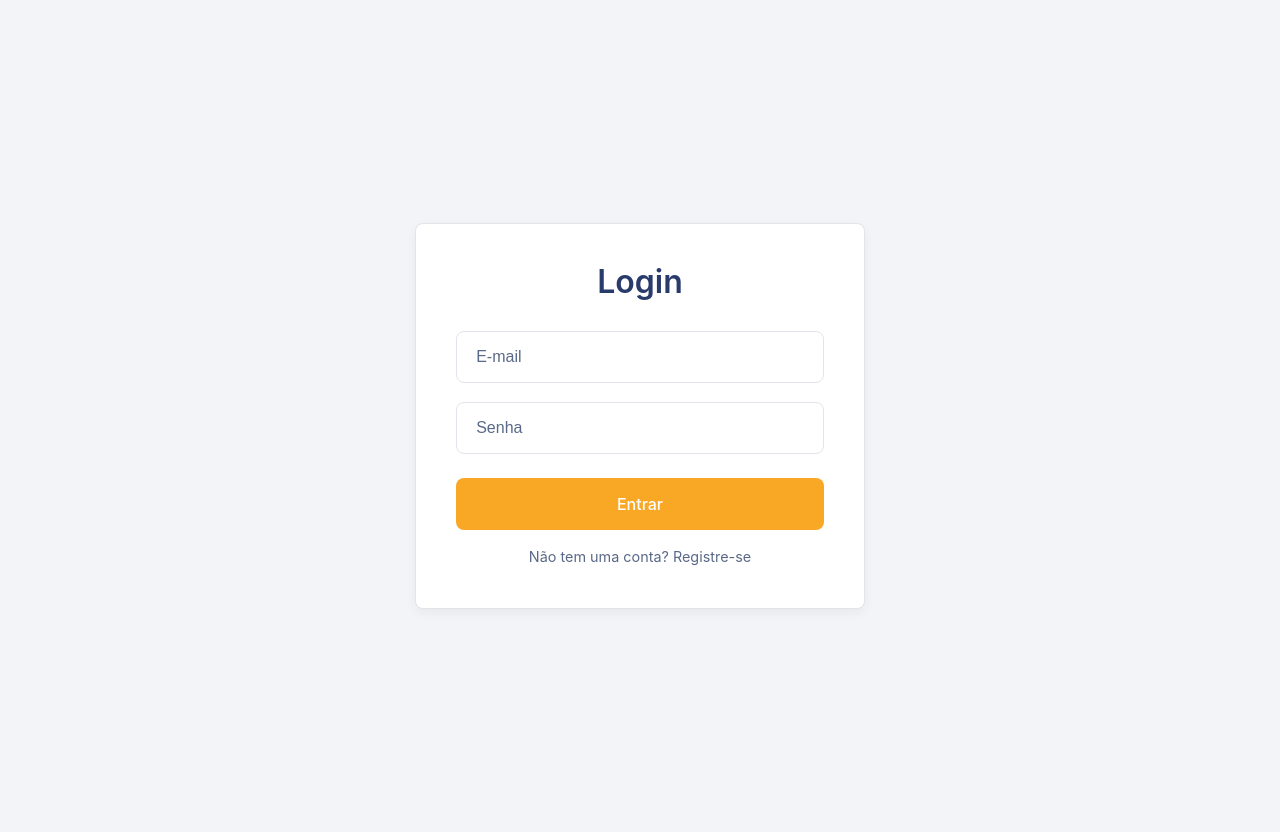
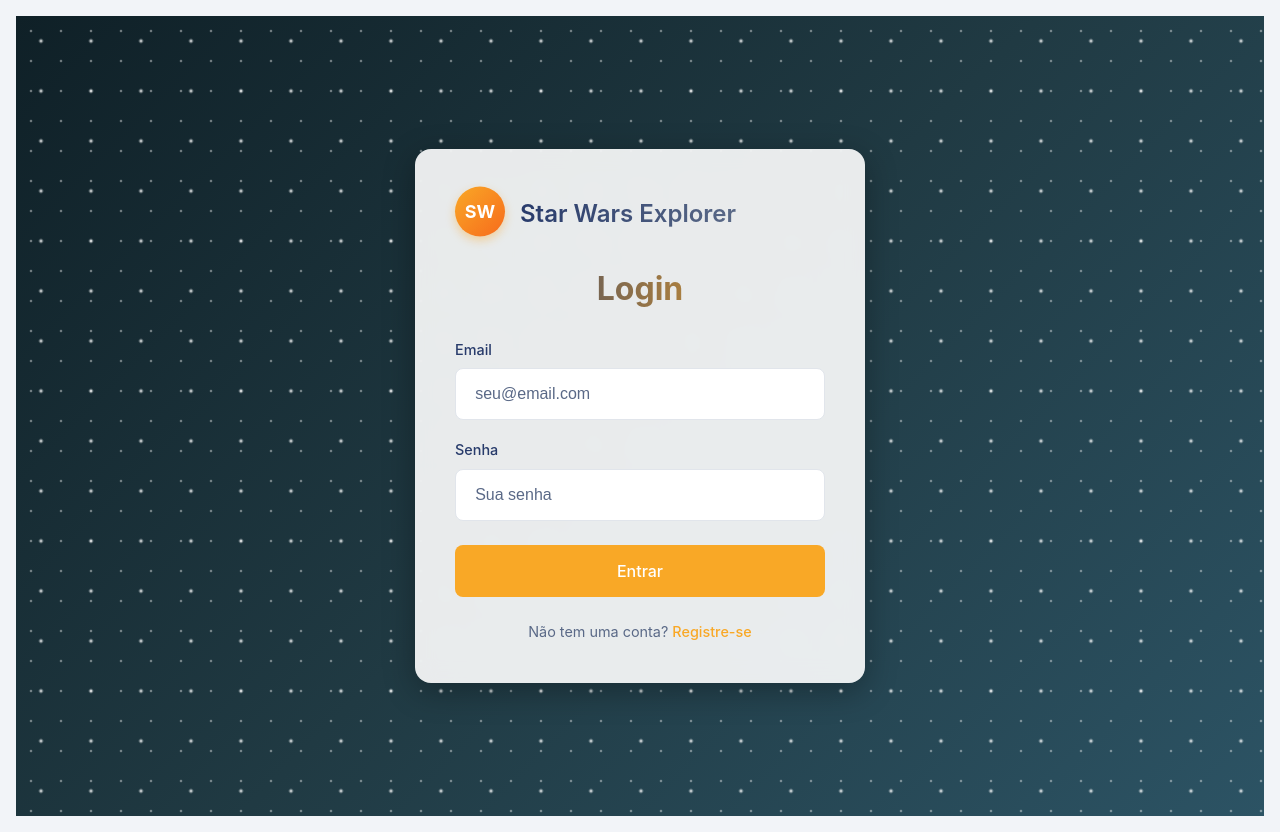
Before and after one commit to emffor/mmc-challenge, a React (Vite) app: page /login in a window 1280 px wide. Built offline with nearby package versions, Linux system fonts and the light colour scheme.

Commit message:
adicionando animações e estilização ao componente de Login; refatorando a estrutura do layout e melhorando a experiência do usuário

```diff
--- a/src/pages/Login/index.tsx
+++ b/src/pages/Login/index.tsx
@@ -1,9 +1,7 @@
-import { useState } from 'react';
+import { useState, useEffect } from 'react';
 import { useNavigate } from 'react-router-dom';
-import { Container } from '../../components/layout/Container';
 import { Input } from '../../components/ui/Input';
 import { Button } from '../../components/ui/Button';
-import { Card } from '../../components/ui/Card';
 import { Loader } from '../../components/feedback/Loader';
 import { LoginFormData } from './types';
 import * as S from './styles';
@@ -15,6 +13,11 @@
     password: ''
   });
   const [loading, setLoading] = useState(false);
+  const [animation, setAnimation] = useState(false);
+
+  useEffect(() => {
+    setAnimation(true);
+  }, []);
 
   const handleChange = (e: React.ChangeEvent<HTMLInputElement>) => {
     const { name, value } = e.target;
@@ -35,40 +38,46 @@
   };
 
   return (
-    <Container centerContent padding="2rem">
-      <Card padding="2.5rem" style={{ maxWidth: '450px', width: '100%' }}>
+    <S.AuthContainer>
+      <S.StarsBackground />
+      <S.AuthCard $show={animation}>
+        <S.LogoArea>
+          <S.LogoImage>SW</S.LogoImage>
+          <S.LogoText>Star Wars Explorer</S.LogoText>
+        </S.LogoArea>
+
         <form onSubmit={handleSubmit}>
-          <h1 style={{
-            marginBottom: '2rem',
-            fontSize: '2rem',
-            fontWeight: 600,
-            color: 'var(--text-primary)',
-            textAlign: 'center'
-          }}>
+          <S.FormTitle>
             Login
-          </h1>
+          </S.FormTitle>
 
+          <S.InputGroup>
+            <S.InputLabel>Email</S.InputLabel>
             <Input
               type="email"
               name="email"
-            placeholder="E-mail"
+              placeholder="seu@email.com"
               value={formData.email}
               onChange={handleChange}
               fullWidth
               required
             />
+          </S.InputGroup>
 
+          <S.InputGroup>
+            <S.InputLabel>Senha</S.InputLabel>
             <Input
               type="password"
               name="password"
-            placeholder="Senha"
+              placeholder="Sua senha"
               value={formData.password}
               onChange={handleChange}
               fullWidth
               required
             />
+          </S.InputGroup>
 
-          <div style={{ marginTop: '1.5rem' }}>
+          <S.ButtonWrapper>
             <Button
               type="submit"
               disabled={loading}
@@ -77,14 +86,14 @@
             >
               {loading ? <Loader size="20px" centered={false} /> : 'Entrar'}
             </Button>
-          </div>
+          </S.ButtonWrapper>
 
-          <S.Link onClick={() => navigate('/register')}>
-            Não tem uma conta? Registre-se
-          </S.Link>
+          <S.RegisterLink onClick={() => navigate('/register')}>
+            Não tem uma conta? <S.Highlight>Registre-se</S.Highlight>
+          </S.RegisterLink>
         </form>
-      </Card>
-    </Container>
+      </S.AuthCard>
+    </S.AuthContainer>
   );
 };
 
--- a/src/pages/Login/styles.ts
+++ b/src/pages/Login/styles.ts
@@ -1,4 +1,178 @@
-import styled from 'styled-components';
+import styled, { keyframes } from 'styled-components';
+
+const fadeIn = keyframes`
+  from { opacity: 0; transform: translateY(20px); }
+  to { opacity: 1; transform: translateY(0); }
+`;
+
+const float = keyframes`
+  0% { transform: translateY(0px); }
+  50% { transform: translateY(-10px); }
+  100% { transform: translateY(0px); }
+`;
+
+const twinkle = keyframes`
+  0% { opacity: 0.3; }
+  50% { opacity: 1; }
+  100% { opacity: 0.3; }
+`;
+
+export const AuthContainer = styled.div`
+  display: flex;
+  justify-content: center;
+  align-items: center;
+  min-height: 100vh;
+  background: linear-gradient(135deg, #0f2027 0%, #203a43 50%, #2c5364 100%);
+  position: relative;
+  overflow: hidden;
+  padding: 1rem;
+`;
+
+export const StarsBackground = styled.div`
+  position: absolute;
+  top: 0;
+  left: 0;
+  right: 0;
+  bottom: 0;
+
+  &:before {
+    content: '';
+    position: absolute;
+    top: 0;
+    left: 0;
+    right: 0;
+    bottom: 0;
+    background-image: radial-gradient(white, rgba(255, 255, 255, 0.2) 2px, transparent 3px);
+    background-size: 50px 50px;
+    background-position: 0 0, 25px 25px;
+    animation: ${twinkle} 4s infinite;
+  }
+
+  &:after {
+    content: '';
+    position: absolute;
+    top: 0;
+    left: 0;
+    right: 0;
+    bottom: 0;
+    background-image: radial-gradient(white, rgba(255, 255, 255, 0.15) 1px, transparent 2px);
+    background-size: 30px 30px;
+    background-position: 0 0, 15px 15px;
+    animation: ${twinkle} 3s infinite;
+    animation-delay: 1s;
+  }
+`;
+
+export const AuthCard = styled.div<{ $show: boolean }>`
+  background: rgba(255, 255, 255, 0.9);
+  backdrop-filter: blur(10px);
+  border-radius: 16px;
+  overflow: hidden;
+  box-shadow: 0 8px 32px rgba(0, 0, 0, 0.3);
+  transition: all 0.5s cubic-bezier(0.175, 0.885, 0.32, 1.275);
+  width: 100%;
+  max-width: 450px;
+  padding: 2.5rem;
+  opacity: ${props => props.$show ? 1 : 0};
+  transform: ${props => props.$show ? 'translateY(0) scale(1)' : 'translateY(20px) scale(0.98)'};
+
+  @media (max-width: 480px) {
+    padding: 1.5rem;
+  }
+
+  &:hover {
+    box-shadow: 0 12px 40px rgba(0, 0, 0, 0.4);
+  }
+`;
+
+export const LogoArea = styled.div`
+  display: flex;
+  align-items: center;
+  margin-bottom: 2rem;
+  animation: ${fadeIn} 0.8s ease;
+`;
+
+export const LogoImage = styled.div`
+  width: 50px;
+  height: 50px;
+  background: linear-gradient(135deg, var(--accent), #F76B1C);
+  border-radius: 50%;
+  display: flex;
+  align-items: center;
+  justify-content: center;
+  color: white;
+  font-weight: bold;
+  font-size: 18px;
+  box-shadow: 0 4px 10px rgba(249, 168, 38, 0.4);
+  animation: ${float} 3s ease-in-out infinite;
+  margin-right: 15px;
+`;
+
+export const LogoText = styled.h2`
+  margin: 0;
+  color: var(--text-primary);
+  font-size: 1.5rem;
+  background: linear-gradient(90deg, var(--text-primary), var(--text-secondary));
+  -webkit-background-clip: text;
+  -webkit-text-fill-color: transparent;
+  background-clip: text;
+  font-weight: 600;
+`;
+
+export const FormTitle = styled.h1`
+  font-size: 2rem;
+  margin-bottom: 2rem;
+  text-align: center;
+  background: linear-gradient(90deg, var(--text-primary), var(--accent));
+  -webkit-background-clip: text;
+  -webkit-text-fill-color: transparent;
+  font-weight: 700;
+`;
+
+export const InputGroup = styled.div`
+  margin-bottom: 1.2rem;
+  animation: ${fadeIn} 0.8s ease;
+`;
+
+export const InputLabel = styled.label`
+  display: block;
+  margin-bottom: 0.5rem;
+  font-size: 0.9rem;
+  font-weight: 500;
+  color: var(--text-primary);
+`;
+
+export const ButtonWrapper = styled.div`
+  margin-top: 1.5rem;
+  animation: ${fadeIn} 0.8s ease;
+  transition: transform 0.3s ease;
+
+  &:hover {
+    transform: translateY(-2px);
+  }
+`;
+
+export const RegisterLink = styled.p`
+  color: var(--text-secondary);
+  text-align: center;
+  margin-top: 1.5rem;
+  font-size: 0.9rem;
+  cursor: pointer;
+  transition: var(--transition);
+
+  &:hover {
+    color: var(--accent);
+  }
+`;
+
+export const Highlight = styled.span`
+  color: var(--accent);
+  font-weight: 500;
+
+  &:hover {
+    text-decoration: underline;
+  }
+`;
 
 export const Link = styled.p`
   color: var(--text-secondary);
--- a/src/pages/Register/index.tsx
+++ b/src/pages/Register/index.tsx
@@ -1,9 +1,7 @@
-import { useState } from 'react';
+import { useState, useEffect } from 'react';
 import { useNavigate } from 'react-router-dom';
-import { Container } from '../../components/layout/Container';
 import { Input } from '../../components/ui/Input';
 import { Button } from '../../components/ui/Button';
-import { Card } from '../../components/ui/Card';
 import { Loader } from '../../components/feedback/Loader';
 import { RegisterFormData } from './types';
 import * as S from './styles';
@@ -18,10 +16,19 @@
   });
   const [loading, setLoading] = useState(false);
   const [error, setError] = useState('');
+  const [animation, setAnimation] = useState(false);
+
+  useEffect(() => {
+    setAnimation(true);
+  }, []);
 
   const handleChange = (e: React.ChangeEvent<HTMLInputElement>) => {
     const { name, value } = e.target;
     setFormData(prev => ({ ...prev, [name]: value }));
+
+    if (name === 'confirmPassword' || name === 'password') {
+      setError('');
+    }
   };
 
   const handleSubmit = (e: React.FormEvent) => {
@@ -48,61 +55,73 @@
   };
 
   return (
-    <Container centerContent padding="2rem">
-      <Card padding="2.5rem" style={{ maxWidth: '450px', width: '100%' }}>
+    <S.AuthContainer>
+      <S.StarsBackground />
+      <S.AuthCard $show={animation}>
+        <S.LogoArea>
+          <S.LogoImage>SW</S.LogoImage>
+          <S.LogoText>Star Wars Explorer</S.LogoText>
+        </S.LogoArea>
+
         <form onSubmit={handleSubmit}>
-          <h1 style={{
-            marginBottom: '2rem',
-            fontSize: '2rem',
-            fontWeight: 600,
-            color: 'var(--text-primary)',
-            textAlign: 'center'
-          }}>
+          <S.FormTitle>
             Criar Conta
-          </h1>
+          </S.FormTitle>
 
+          <S.InputGroup>
+            <S.InputLabel>Nome Completo</S.InputLabel>
             <Input
               type="text"
               name="name"
-            placeholder="Nome completo"
+              placeholder="Seu nome completo"
               value={formData.name}
               onChange={handleChange}
               fullWidth
               required
             />
+          </S.InputGroup>
 
+          <S.InputGroup>
+            <S.InputLabel>Email</S.InputLabel>
             <Input
               type="email"
               name="email"
-            placeholder="E-mail"
+              placeholder="seu@email.com"
               value={formData.email}
               onChange={handleChange}
               fullWidth
               required
             />
+          </S.InputGroup>
 
+          <S.InputGroup>
+            <S.InputLabel>Senha</S.InputLabel>
             <Input
               type="password"
               name="password"
-            placeholder="Senha"
+              placeholder="Crie uma senha"
               value={formData.password}
               onChange={handleChange}
               fullWidth
               required
             />
+          </S.InputGroup>
 
+          <S.InputGroup>
+            <S.InputLabel>Confirme a Senha</S.InputLabel>
             <Input
               type="password"
               name="confirmPassword"
-            placeholder="Confirmar senha"
+              placeholder="Digite a senha novamente"
               value={formData.confirmPassword}
               onChange={handleChange}
               error={error}
               fullWidth
               required
             />
+          </S.InputGroup>
 
-          <div style={{ marginTop: '1.5rem' }}>
+          <S.ButtonWrapper>
             <Button
               type="submit"
               disabled={loading}
@@ -111,14 +130,14 @@
             >
               {loading ? <Loader size="20px" centered={false} /> : 'Registrar'}
             </Button>
-          </div>
+          </S.ButtonWrapper>
 
-          <S.Link onClick={() => navigate('/login')}>
-            Já tem uma conta? Faça login
-          </S.Link>
+          <S.RegisterLink onClick={() => navigate('/login')}>
+            Já tem uma conta? <S.Highlight>Faça login</S.Highlight>
+          </S.RegisterLink>
         </form>
-      </Card>
-    </Container>
+      </S.AuthCard>
+    </S.AuthContainer>
   );
 };
 
--- a/src/pages/Register/styles.ts
+++ b/src/pages/Register/styles.ts
@@ -1,4 +1,178 @@
-import styled from 'styled-components';
+import styled, { keyframes } from 'styled-components';
+
+const fadeIn = keyframes`
+  from { opacity: 0; transform: translateY(20px); }
+  to { opacity: 1; transform: translateY(0); }
+`;
+
+const float = keyframes`
+  0% { transform: translateY(0px); }
+  50% { transform: translateY(-10px); }
+  100% { transform: translateY(0px); }
+`;
+
+const twinkle = keyframes`
+  0% { opacity: 0.3; }
+  50% { opacity: 1; }
+  100% { opacity: 0.3; }
+`;
+
+export const AuthContainer = styled.div`
+  display: flex;
+  justify-content: center;
+  align-items: center;
+  min-height: 100vh;
+  background: linear-gradient(135deg, #0f2027 0%, #203a43 50%, #2c5364 100%);
+  position: relative;
+  overflow: hidden;
+  padding: 1rem;
+`;
+
+export const StarsBackground = styled.div`
+  position: absolute;
+  top: 0;
+  left: 0;
+  right: 0;
+  bottom: 0;
+
+  &:before {
+    content: '';
+    position: absolute;
+    top: 0;
+    left: 0;
+    right: 0;
+    bottom: 0;
+    background-image: radial-gradient(white, rgba(255, 255, 255, 0.2) 2px, transparent 3px);
+    background-size: 50px 50px;
+    background-position: 0 0, 25px 25px;
+    animation: ${twinkle} 4s infinite;
+  }
+
+  &:after {
+    content: '';
+    position: absolute;
+    top: 0;
+    left: 0;
+    right: 0;
+    bottom: 0;
+    background-image: radial-gradient(white, rgba(255, 255, 255, 0.15) 1px, transparent 2px);
+    background-size: 30px 30px;
+    background-position: 0 0, 15px 15px;
+    animation: ${twinkle} 3s infinite;
+    animation-delay: 1s;
+  }
+`;
+
+export const AuthCard = styled.div<{ $show: boolean }>`
+  background: rgba(255, 255, 255, 0.9);
+  backdrop-filter: blur(10px);
+  border-radius: 16px;
+  overflow: hidden;
+  box-shadow: 0 8px 32px rgba(0, 0, 0, 0.3);
+  transition: all 0.5s cubic-bezier(0.175, 0.885, 0.32, 1.275);
+  width: 100%;
+  max-width: 450px;
+  padding: 2.5rem;
+  opacity: ${props => props.$show ? 1 : 0};
+  transform: ${props => props.$show ? 'translateY(0) scale(1)' : 'translateY(20px) scale(0.98)'};
+
+  @media (max-width: 480px) {
+    padding: 1.5rem;
+  }
+
+  &:hover {
+    box-shadow: 0 12px 40px rgba(0, 0, 0, 0.4);
+  }
+`;
+
+export const LogoArea = styled.div`
+  display: flex;
+  align-items: center;
+  margin-bottom: 2rem;
+  animation: ${fadeIn} 0.8s ease;
+`;
+
+export const LogoImage = styled.div`
+  width: 50px;
+  height: 50px;
+  background: linear-gradient(135deg, var(--accent), #F76B1C);
+  border-radius: 50%;
+  display: flex;
+  align-items: center;
+  justify-content: center;
+  color: white;
+  font-weight: bold;
+  font-size: 18px;
+  box-shadow: 0 4px 10px rgba(249, 168, 38, 0.4);
+  animation: ${float} 3s ease-in-out infinite;
+  margin-right: 15px;
+`;
+
+export const LogoText = styled.h2`
+  margin: 0;
+  color: var(--text-primary);
+  font-size: 1.5rem;
+  background: linear-gradient(90deg, var(--text-primary), var(--text-secondary));
+  -webkit-background-clip: text;
+  -webkit-text-fill-color: transparent;
+  background-clip: text;
+  font-weight: 600;
+`;
+
+export const FormTitle = styled.h1`
+  font-size: 2rem;
+  margin-bottom: 2rem;
+  text-align: center;
+  background: linear-gradient(90deg, var(--text-primary), var(--accent));
+  -webkit-background-clip: text;
+  -webkit-text-fill-color: transparent;
+  font-weight: 700;
+`;
+
+export const InputGroup = styled.div`
+  margin-bottom: 1.2rem;
+  animation: ${fadeIn} 0.8s ease;
+`;
+
+export const InputLabel = styled.label`
+  display: block;
+  margin-bottom: 0.5rem;
+  font-size: 0.9rem;
+  font-weight: 500;
+  color: var(--text-primary);
+`;
+
+export const ButtonWrapper = styled.div`
+  margin-top: 1.5rem;
+  animation: ${fadeIn} 0.8s ease;
+  transition: transform 0.3s ease;
+
+  &:hover {
+    transform: translateY(-2px);
+  }
+`;
+
+export const RegisterLink = styled.p`
+  color: var(--text-secondary);
+  text-align: center;
+  margin-top: 1.5rem;
+  font-size: 0.9rem;
+  cursor: pointer;
+  transition: var(--transition);
+
+  &:hover {
+    color: var(--accent);
+  }
+`;
+
+export const Highlight = styled.span`
+  color: var(--accent);
+  font-weight: 500;
+
+  &:hover {
+    text-decoration: underline;
+  }
+`;
 
 export const Link = styled.p`
   color: var(--text-secondary);
```
Lines whose indentation alone changed are shown as unchanged.
